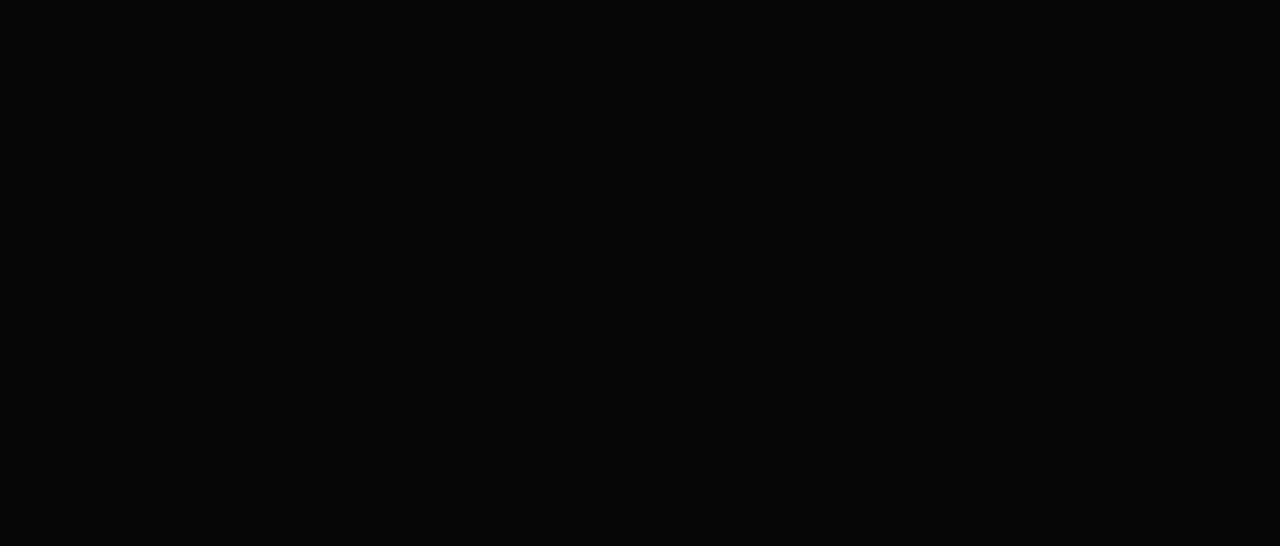
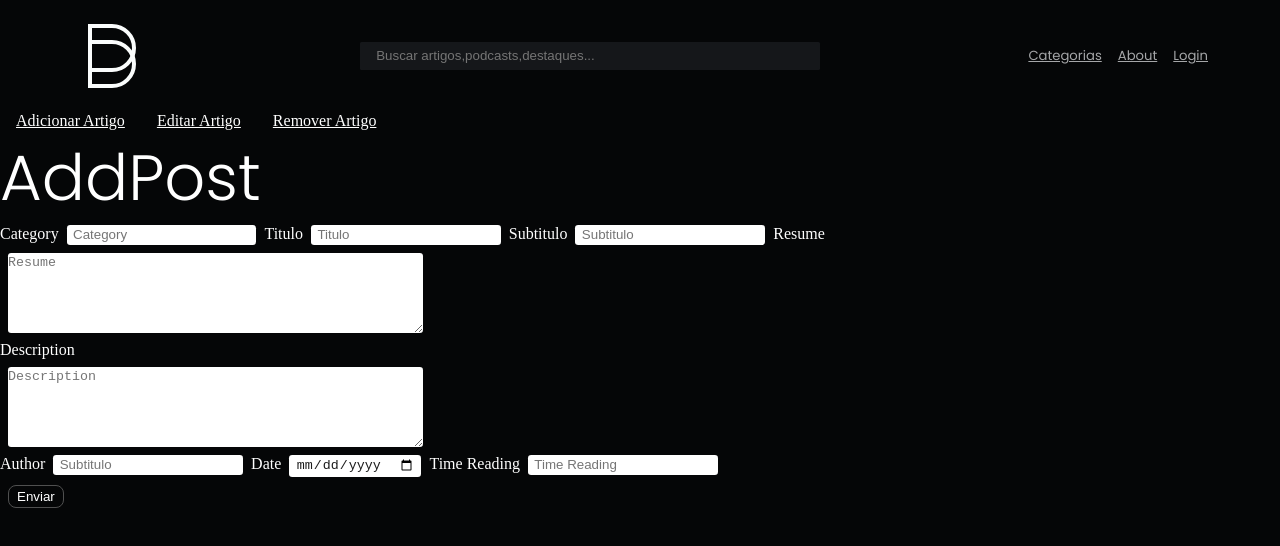
Before and after one commit to WilliamsWallace-dev/Blog, a React (Create React App) app: page /gerenciarPosts/editePost in a window 1280 px wide. Before the commit this address had no page. Shown: the top 546 px of the page. Built offline with nearby package versions, Linux system fonts and the light colour scheme; data requests are answered from the project's data file.

Commit message:
gerenciador de postagem (addPost e removePost)

```diff
--- a/db.json
+++ b/db.json
@@ -69,15 +69,37 @@
       "author": "Fulano de tal",
       "date": "Aug 2, 2020",
       "time": "8 min read"
+    },
+    {
+      "id": "8",
+      "category": "Jogos",
+      "title": "titan o jogo",
+      "subtitle": "titan de agua",
+      "resume": "Wallace",
+      "description": "2022-11-05",
+      "author": "10",
+      "date": "Jogo de titans é baseado nos titants",
+      "time": "undefined"
+    },
+    {
+      "id": "9",
+      "category": "aaaaaa",
+      "title": "aaaaaa",
+      "subtitle": "aaaa",
+      "resume": "aaaaaaa",
+      "description": "2022-10-20",
+      "author": "5",
+      "date": "aaaaaaaaaaaa",
+      "time": "undefined"
     }
   ],
-  "users":[
+  "users": [
     {
-      "id" : 1,
+      "id": 1,
       "username": "Admin123",
       "password": "Admin123",
       "name": "Administrador",
-      "login":false
+      "login": false
     }
   ]
 }
--- /dev/null
+++ b/src/components/Formulario/addPost.js
@@ -0,0 +1,73 @@
+import api from "../../services/api"
+import { useEffect,useState,useContext } from "react";
+
+import {BlogContext} from "../../context/blog"
+
+
+const AddPost = ()=>{
+
+  const {posts} = useContext(BlogContext);
+
+
+
+ console.log("renderizei Form ")
+
+
+
+  let formulario = [];
+
+  const add = ()=>{
+        document.querySelectorAll(".formulario-container input").forEach((element,index)=>{
+          formulario[index] = element.value
+        })
+        formulario[formulario.length] = document.querySelector('.formulario-container textarea').value;
+        console.log(posts.length)
+        api.post('/posts', {
+        id : `${posts.length + 1}`,
+        category: `${formulario[0]}`,
+        title: `${formulario[1]}`,
+        subtitle: `${formulario[2]}`,
+        resume: `${formulario[3]}`,
+        description: `${formulario[4]}`,
+        author: `${formulario[5]}`,
+        date: `${formulario[6]}`,
+        time: `${formulario[7]}`,
+        })
+        .then(function (response) {
+          console.log(response);
+        })
+        .catch(function (error) {
+          console.log(error);
+        });
+  }
+
+  return (
+    <>
+    <h1>AddPost</h1>
+    <section className="formulario-container">
+      <form>
+
+        <label>Category</label>
+        <input type="text" placeholder="Category"></input>
+        <label>Titulo</label>
+        <input type="text" placeholder="Titulo"></input>
+        <label>Subtitulo</label>
+        <input type="text" placeholder="Subtitulo"></input>
+        <label>Resume</label>
+        <textarea rows="4" cols="50" placeholder="Resume"></textarea>
+        <label>Description</label>
+        <textarea rows="4" cols="50" placeholder="Description"></textarea>
+        <label>Author</label>
+        <input type="text" placeholder="Subtitulo"></input>
+        <label>Date</label>
+        <input type="date" placeholder="Date"></input>
+        <label>Time Reading</label>
+        <input type="number" placeholder="Time Reading"></input>
+      </form>
+    <button className="" type="button" onClick={add} >Enviar</button>
+    </section>
+    </>
+  )
+}
+
+export default AddPost;
--- a/src/components/Formulario/index.js
+++ /dev/null
@@ -1,56 +0,0 @@
-import api from "../../services/api"
-import { useEffect,useState,useContext } from "react";
-
-import {BlogContext} from "../../context/blog"
-
-
-const Formulario = ()=>{
-
-  const {posts} = useContext(BlogContext);
-
-
-
- console.log("renderizei Form ")
-
-
-
-  let formulario = [];
-
-  const addPost = ()=>{
-        document.querySelectorAll(".formulario-container input").forEach((element,index)=>{
-          formulario[index] = element.value
-        })
-        formulario[formulario.length] = document.querySelector('.formulario-container textarea').value;
-        console.log(posts.length)
-        api.post('/posts', {
-        id : `${posts.length + 1}`,
-        category: `${formulario[1]}`,
-        title: `${formulario[0]}`,
-        resume: `${formulario[2]}`,
-        description: 'Post 1 Lorem ipsum dolor sit amet, consectetur adipiscing elit, sed do eiusmod tempor incididunt ut labore et dolore magna aliqua. Ut enim ad minim veniam, quis nostrud exercitation ullamco laboris nisi ut aliquip ex ea commodo consequat.Post 1 Lorem ipsum dolor sit amet, consectetur adipiscing elit, sed do eiusmod tempor incididunt ut labore et dolore magna aliqua. Ut enim ad minim veniam, quis nostrud exercitation ullamco laboris nisi ut aliquip ex ea commodo consequat.',
-        author: 'Fulano de tal',
-        date: 'Aug 2, 2020',
-        ime: '8 min read'
-        })
-        .then(function (response) {
-          console.log(response);
-        })
-        .catch(function (error) {
-          console.log(error);
-        });
-  }
-
-  return (
-    <>
-    <h1>Formulario</h1>
-    <section className="formulario-container">
-    <input type="text" placeholder="Titulo"></input>
-    <input type="text" placeholder="Subtitulo"></input>
-    <textarea rows="4" cols="50" placeholder="Resume"></textarea>
-    <button className="formulario-butao" type="button" onClick={addPost} >Enviar</button>
-    </section>
-    </>
-  )
-}
-
-export default Formulario;
--- /dev/null
+++ b/src/components/Formulario/removePost.js
@@ -0,0 +1,52 @@
+import api from "../../services/api"
+import { useEffect,useState,useContext } from "react";
+
+import {BlogContext} from "../../context/blog"
+
+
+const RemovePost = ()=>{
+
+  const {posts} = useContext(BlogContext);
+
+
+
+ console.log("renderizei Form ")
+
+  const remove = (id)=>{
+    api.delete(`/posts/${id}`)
+    .then((response)=>{console.log(response)})
+    .catch((error)=>console.log(error))
+  }
+
+  return (
+    <>
+    <section className="removePost container">
+      <h1>Remover Post</h1>
+      <input type = "text" placeholder="Pesquisar"></input>
+      <div className="formulario-container removePost-container ">
+      {
+        posts.map((post,index,posts)=>{
+          console.log(post.id)
+          return(
+            <>
+              <div>
+                <button className="button-deletePost" type="button" onClick={()=>remove(post.id)}></button>
+              </div>
+              <div className= "List-removePost p-1">
+                <h5>{post.category}</h5>
+                <h3>{post.title}</h3>
+                <h6 className = "color-blue-normal">{post.author}</h6>
+                <p>{`${post.date} - ${post.time}`}</p>
+              </div>
+            </>
+          )
+        })
+      }
+    <button className="removePost-button" type="button">Enviar</button>
+    </div>
+    </section>
+    </>
+  )
+}
+
+export default RemovePost;
--- a/src/components/HeaderForm/index.js
+++ b/src/components/HeaderForm/index.js
@@ -1,9 +1,17 @@
+import {Link, Outlet} from "react-router-dom";
 
-HeaderForm () {
+function HeaderForm () {
   return(
-
   <>
+  <section>
+    <Link className="p-2" to="/gerenciarPosts">Adicionar Artigo</Link>
+    <Link className="p-2" to="/gerenciarPosts/editePost">Editar Artigo</Link>
+    <Link className="p-2" to="/gerenciarPosts/removePost">Remover Artigo</Link>
+    <Outlet></Outlet>
+  </section>
   </>
 
   )
 }
+
+export default HeaderForm;
--- a/src/pages/Main/index.js
+++ b/src/pages/Main/index.js
@@ -1,5 +1,5 @@
 import Post from "../../components/Post";
-import Formulario from "../../components/Formulario"
+import Formulario from "../../components/Formulario/addPost"
 import FormLogin from "../../components/FormLogin";
 
 import {BlogContext} from "../../context/blog"
--- a/src/routes/index.js
+++ b/src/routes/index.js
@@ -1,13 +1,15 @@
-import {BrowserRouter,json,Route,Routes} from "react-router-dom";
+import {BrowserRouter,Route,Routes} from "react-router-dom";
 import { useContext } from "react";
 
 import Main from "../pages/Main"
 import Article from "../pages/Article"
 import Header from "../components/Header"
 import FormLogin from "../components/FormLogin";
-import Formulario from "../components/Formulario";
+import AddPost from "../components/Formulario/addPost";
+import RemovePost from "../components/Formulario/removePost";
 
 import { BlogContext } from "../context/blog";
+import HeaderForm from "../components/HeaderForm";
 
 const BlogRoutes = ()=>{
 
@@ -19,7 +21,11 @@ const BlogRoutes = ()=>{
         <Route   path="/" element={<Header/>}>
           <Route  index element= {<Main/>} ></Route>
           <Route  path="login"element= {<FormLogin/>} ></Route>
-          <Route  path="gerenciarPosts"element= {<Formulario/>} ></Route>
+          <Route  path="gerenciarPosts/"element= {<HeaderForm/>} >
+            <Route  index element= {<AddPost/>} ></Route>
+            <Route  path="removePost"element= {<RemovePost/>} ></Route>
+            <Route  path="editePost"element= {<AddPost/>} ></Route>
+          </Route>
 
           {
             posts.map((post)=>{
```
Also changed, not shown: src/components/Formulario/edite.js (added).
